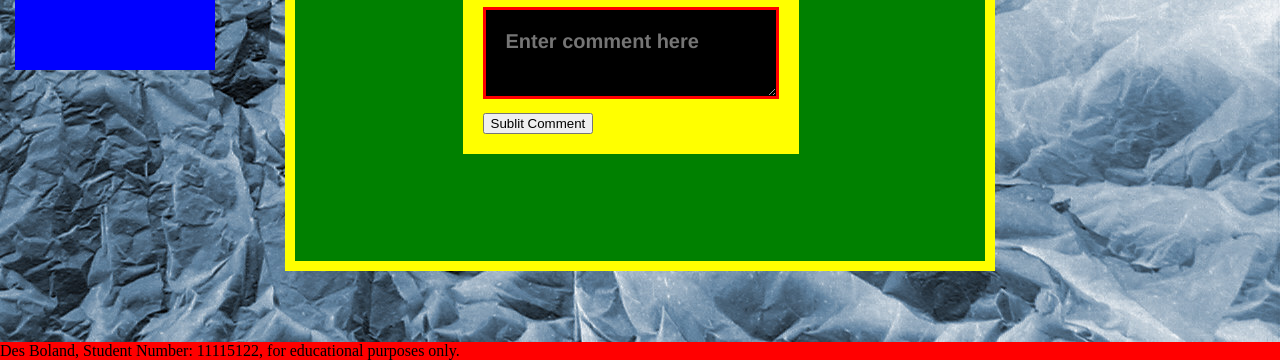
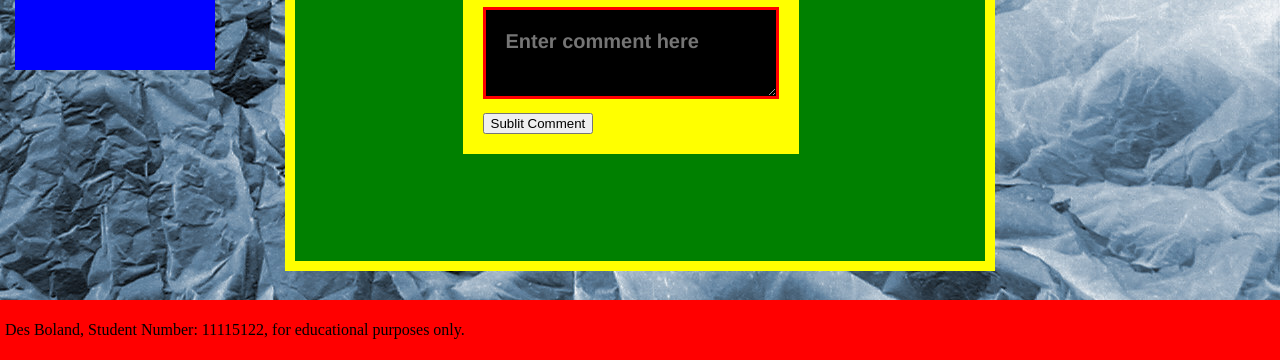
Before and after one commit to DesBoland/ca2, a plain HTML site: page ca2/contactus.html in a window 1280 px wide. Shown: the part 440-800 px from the top of the page. Drawn offline with Linux system fonts and the light colour scheme.

Commit message:
footers now consistant

```diff
--- a/ca2/contactus.html
+++ b/ca2/contactus.html
@@ -45,7 +45,8 @@
 				</div>
 			</div>
 			<div id="footerDiv">
-                Des Boland, Student Number: 11115122, for educational purposes only.
+                <p>Des Boland, Student Number: 11115122, for educational purposes only.</p>
+
 			</div>
 		</div>
 	</body>
```
Also changed, not shown: ca2/aboutus.html (+1 -3 lines), ca2/gallery.html (+1 -1 lines), 1 other file.
